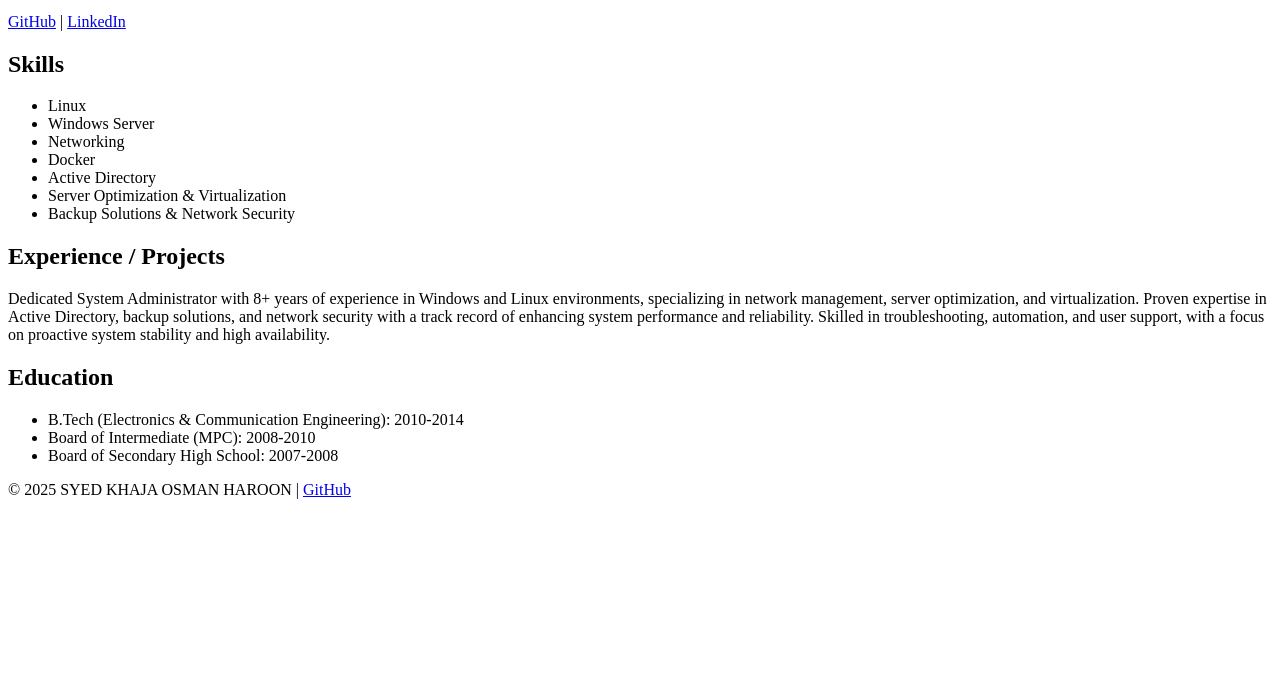
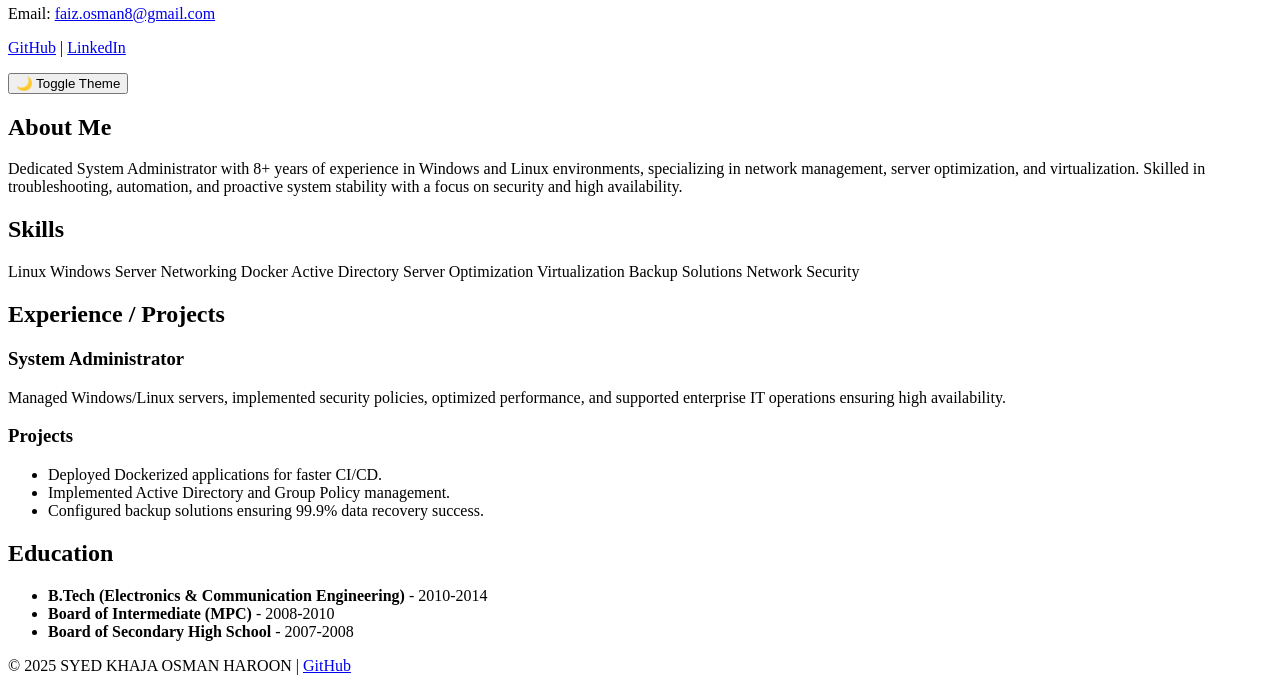
Before and after one commit to faizosman8-spec/osman-resume, a plain HTML site: page index.html in a window 1280 px wide. Shown: the part 142-833 px from the top of the page. Before the commit the page ends 800 px from the top, so only its background shows below. Drawn offline with Linux system fonts and the light colour scheme.

Commit message:
Update index.html

```diff
--- a/index.html
+++ b/index.html
@@ -8,40 +8,68 @@
 </head>
 <body>
   <header>
+    <div class="profile-container">
+      <img src="images/profile.jpg" alt="Profile Photo" class="profile-photo">
       <h1>SYED KHAJA OSMAN HAROON</h1>
       <h3>IT Admin | Linux Learner | Security Enthusiast</h3>
       <p>Email: <a href="mailto:faiz.osman8@gmail.com">faiz.osman8@gmail.com</a></p>
       <p>
-            <a href="https://github.com/faizosman8-spec/">GitHub</a> |
-            <a href="https://www.linkedin.com/in/sd-khaja-osman-haroon-5203559a">LinkedIn</a>
+        <a href="https://github.com/faizosman8-spec/" target="_blank">GitHub</a> |
+        <a href="https://www.linkedin.com/in/sd-khaja-osman-haroon-5203559a" target="_blank">LinkedIn</a>
       </p>
+      <button class="theme-btn" onclick="toggleTheme()">🌙 Toggle Theme</button>
+    </div>
   </header>
 
   <main>
-        <section>
-            <h2>Skills</h2>
-            <ul>
-                <li>Linux</li>
-                <li>Windows Server</li>
-                <li>Networking</li>
-                <li>Docker</li>
-                <li>Active Directory</li>
-                <li>Server Optimization & Virtualization</li>
-                <li>Backup Solutions & Network Security</li>
-            </ul>
+    <section id="about">
+      <h2>About Me</h2>
+      <p>
+        Dedicated System Administrator with 8+ years of experience in Windows and Linux environments,
+        specializing in network management, server optimization, and virtualization. Skilled in
+        troubleshooting, automation, and proactive system stability with a focus on security
+        and high availability.
+      </p>
     </section>
 
-        <section>
-            <h2>Experience / Projects</h2>
-            <p>Dedicated System Administrator with 8+ years of experience in Windows and Linux environments, specializing in network management, server optimization, and virtualization. Proven expertise in Active Directory, backup solutions, and network security with a track record of enhancing system performance and reliability. Skilled in troubleshooting, automation, and user support, with a focus on proactive system stability and high availability.</p>
+    <section id="skills">
+      <h2>Skills</h2>
+      <div class="skills-grid">
+        <span>Linux</span>
+        <span>Windows Server</span>
+        <span>Networking</span>
+        <span>Docker</span>
+        <span>Active Directory</span>
+        <span>Server Optimization</span>
+        <span>Virtualization</span>
+        <span>Backup Solutions</span>
+        <span>Network Security</span>
+      </div>
     </section>
 
-        <section>
+    <section id="experience">
+      <h2>Experience / Projects</h2>
+      <div class="experience-card">
+        <h3>System Administrator</h3>
+        <p>Managed Windows/Linux servers, implemented security policies, optimized performance,
+           and supported enterprise IT operations ensuring high availability.</p>
+      </div>
+      <div class="experience-card">
+        <h3>Projects</h3>
+        <ul>
+          <li>Deployed Dockerized applications for faster CI/CD.</li>
+          <li>Implemented Active Directory and Group Policy management.</li>
+          <li>Configured backup solutions ensuring 99.9% data recovery success.</li>
+        </ul>
+      </div>
+    </section>
+
+    <section id="education">
       <h2>Education</h2>
       <ul>
-                <li>B.Tech (Electronics & Communication Engineering): 2010-2014</li>
-                <li>Board of Intermediate (MPC): 2008-2010</li>
-                <li>Board of Secondary High School: 2007-2008</li>
+        <li><strong>B.Tech (Electronics & Communication Engineering)</strong> - 2010-2014</li>
+        <li><strong>Board of Intermediate (MPC)</strong> - 2008-2010</li>
+        <li><strong>Board of Secondary High School</strong> - 2007-2008</li>
       </ul>
     </section>
   </main>
@@ -49,5 +77,22 @@
   <footer>
     <p>© 2025 SYED KHAJA OSMAN HAROON | <a href="https://github.com/faizosman8-spec/">GitHub</a></p>
   </footer>
+
+  <script>
+    function toggleTheme() {
+      document.body.classList.toggle("dark");
+      if (document.body.classList.contains("dark")) {
+        localStorage.setItem("theme", "dark");
+      } else {
+        localStorage.setItem("theme", "light");
+      }
+    }
+
+    window.onload = () => {
+      if (localStorage.getItem("theme") === "dark") {
+        document.body.classList.add("dark");
+      }
+    };
+  </script>
 </body>
 </html>
```
Lines whose indentation alone changed are shown as unchanged.
